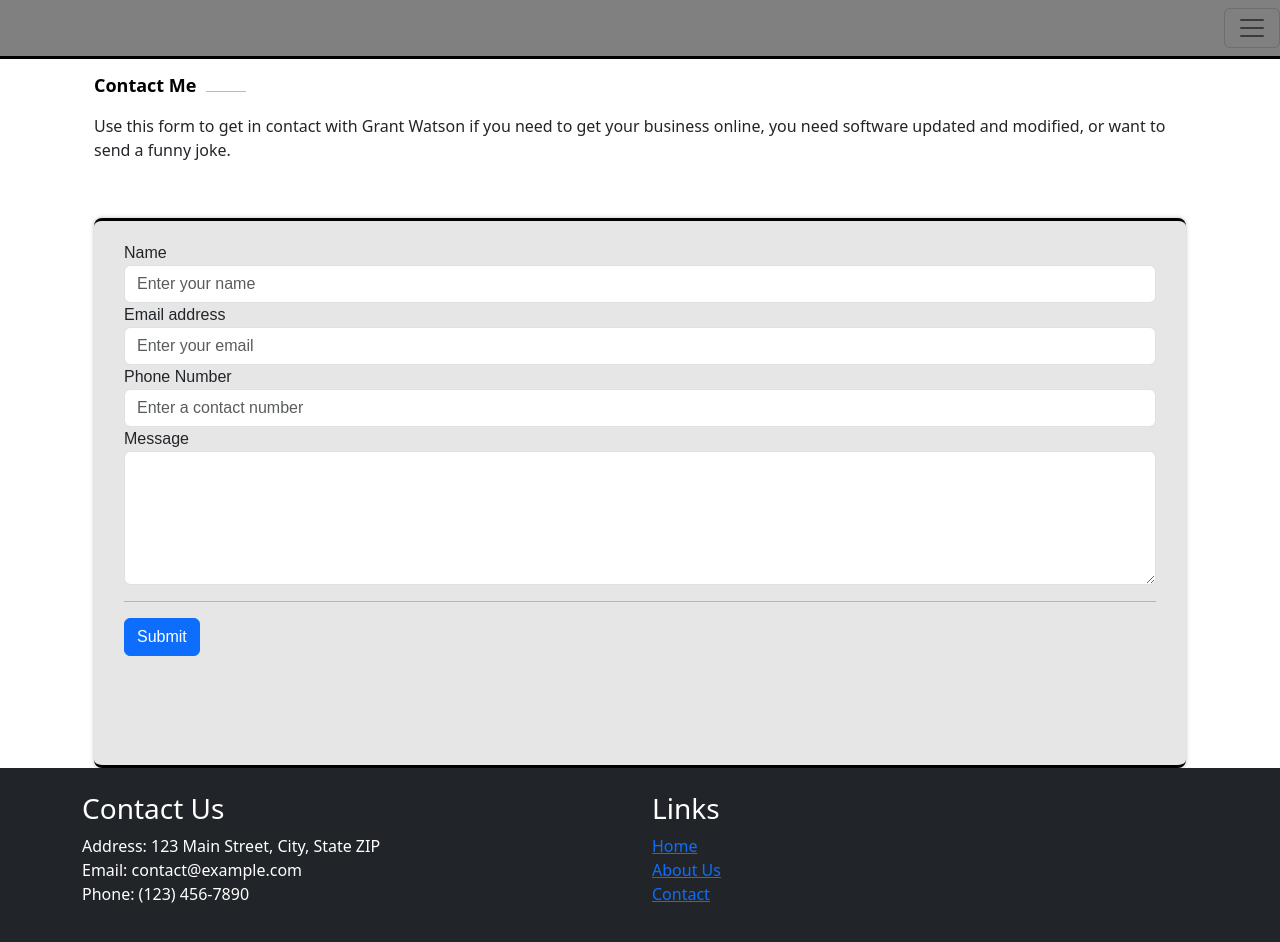
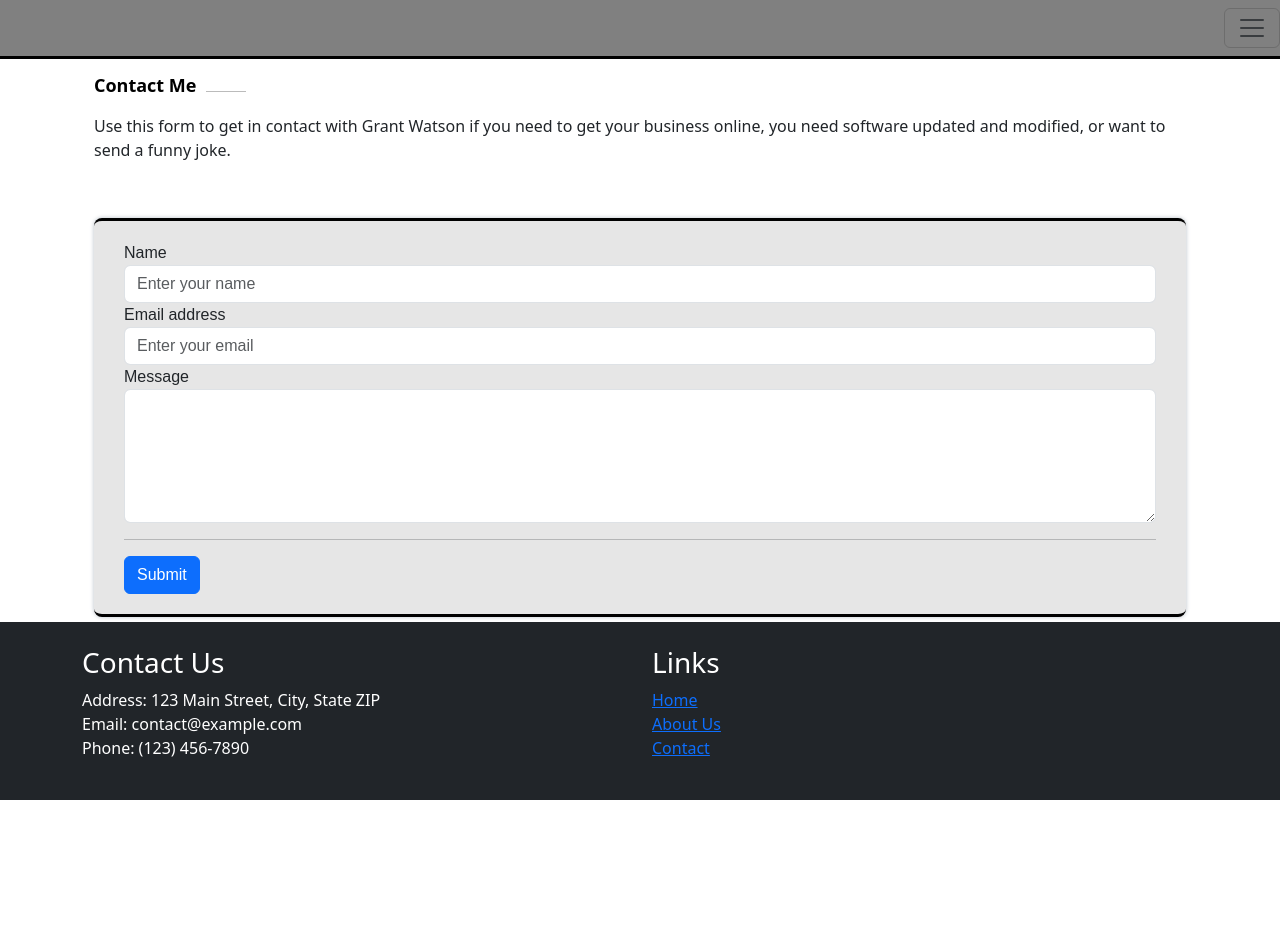
Before and after one commit to granticusmaximus/frontend, a React (Create React App) app: page /contact in a window 1280 px wide. Shown: the top 942 px of the page. After the commit the page ends 800 px from the top, so only its background shows below. Built offline with nearby package versions, Linux system fonts and the light colour scheme.

Commit message:
Contact form UI changes

```diff
--- a/src/assets/css/contact.css
+++ b/src/assets/css/contact.css
@@ -5,7 +5,7 @@
 
 .form {
     width: auto;
-    height: 550px;
+    height: auto;
     background: #e6e6e6;
     border-radius: 8px;
     padding: 20px 30px;
--- a/src/components/Pages/Contact.js
+++ b/src/components/Pages/Contact.js
@@ -106,18 +106,6 @@ const Contact = () => {
 									/>
 								</div>
 
-								{/* <!-- subject --> */}
-								<div class='form-group'>
-									<label for='subject'>Phone Number</label>
-									<input
-										type='phone'
-										name='phoneNumber'
-										class='form-control'
-										id='subject'
-										placeholder='Enter a contact number'
-									/>
-								</div>
-
 								<div class='form-group'>
 									<label for='email_body'>Message</label>
 									<textarea
```
